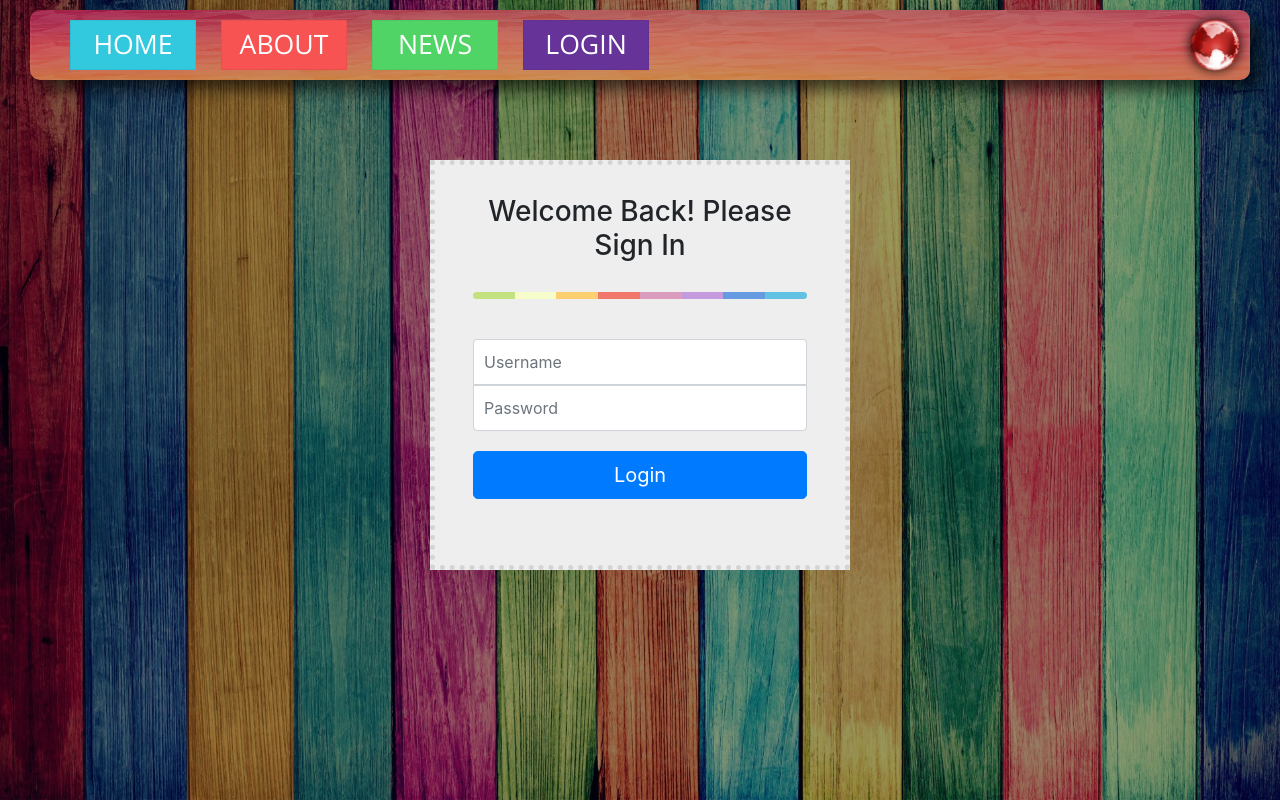
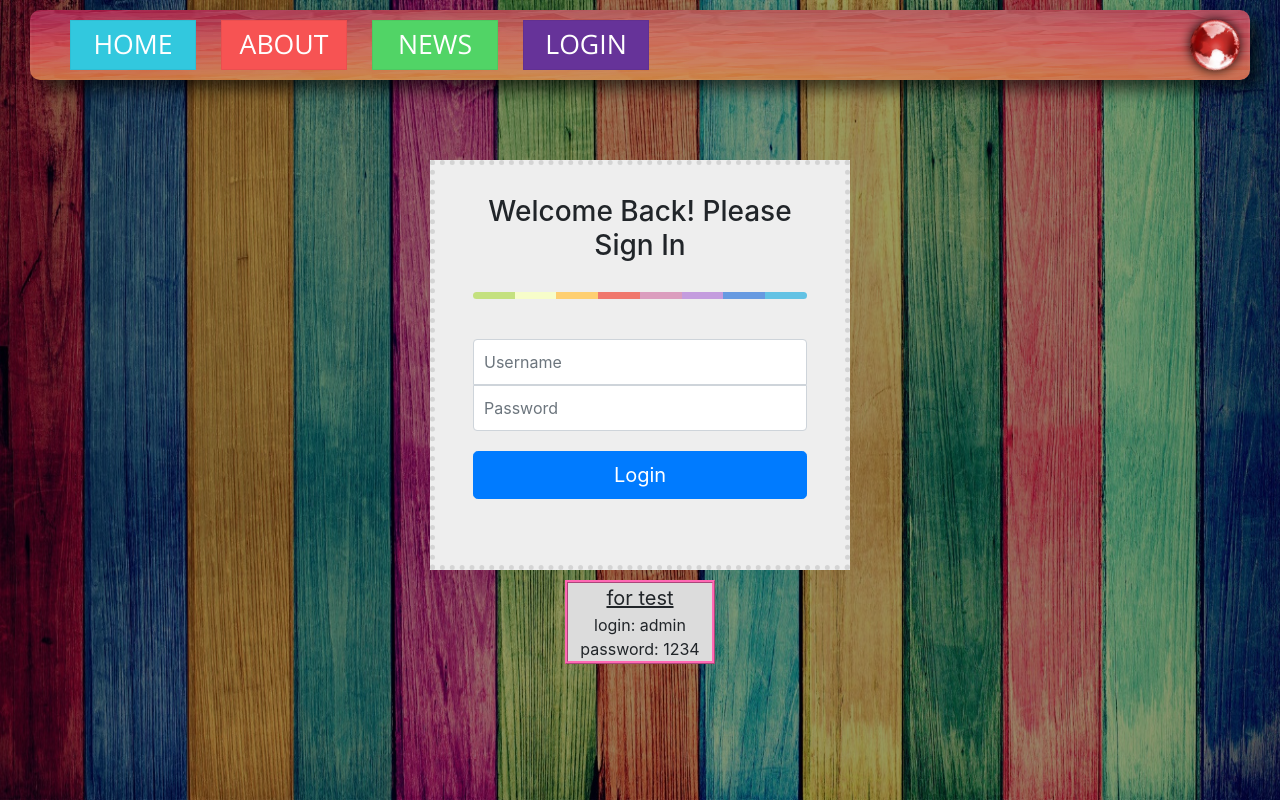
Before and after one commit to YarikTheMashine/first-app, a React app: page /login in a window 1280 px wide. Shown: the top 800 px of the page. Built offline with nearby package versions, Linux system fonts and the light colour scheme.

Commit message:
[feat] update Auth window

```diff
--- a/package.json
+++ b/package.json
@@ -1,5 +1,5 @@
 {
-  "homepage": "https://YarikTheMashine.github.io/first-app",
+  "homepage": "https://YarikTheMashine.github.i",
   "name": "first-app",
   "version": "0.1.0",
   "private": true,
--- a/src/components/Auth/Auth.js
+++ b/src/components/Auth/Auth.js
@@ -52,7 +52,7 @@ class Auth extends React.Component {
           "Congratulation,_" + state.username + "_is_loggined_now"
         );
         props.loginHandler();
-        props.history.push("/first-app");
+        props.history.push("/");
       }
     });
   };
@@ -95,6 +95,12 @@ class Auth extends React.Component {
               Login
             </button>
           </form>
+          <div id="help">
+            <p>for test</p>
+            login: admin
+            <br />
+            password: 1234
+          </div>
         </div>
       </div>
     );
--- a/src/components/Auth/auth.scss
+++ b/src/components/Auth/auth.scss
@@ -1,5 +1,19 @@
 #authForm {
   min-height: 683px;
+
+  #help {
+    max-width: 150px;
+    text-align: center;
+    margin: 10px auto 0;
+    background-color: gainsboro;
+    border: 3px ridge hotpink;
+    p {
+      margin-bottom: 0;
+      font-size: 20px;
+      text-decoration: underline;
+    }
+  }
+
   .wrapper {
     margin-top: 80px;
     margin-bottom: 20px;
--- a/src/components/Footer/Footer.js
+++ b/src/components/Footer/Footer.js
@@ -7,7 +7,7 @@ const Footer = () => {
       <div className="container">
         <ul className="mainLinks">
           <li>
-            <Link className="text-white" to="/first-app">
+            <Link className="text-white" to="/">
               Home
             </Link>
           </li>
--- a/src/components/Header/Header.js
+++ b/src/components/Header/Header.js
@@ -12,7 +12,7 @@ const Header = ({ loginToggler }) => {
       <header className="menu">
         <ul className="height">
           <li>
-            <Link className="bg-lblue height" to="/first-app">
+            <Link className="bg-lblue height" to="/">
               <span className="link-hover" />
               <span className="main-text">Home</span>
             </Link>
```
